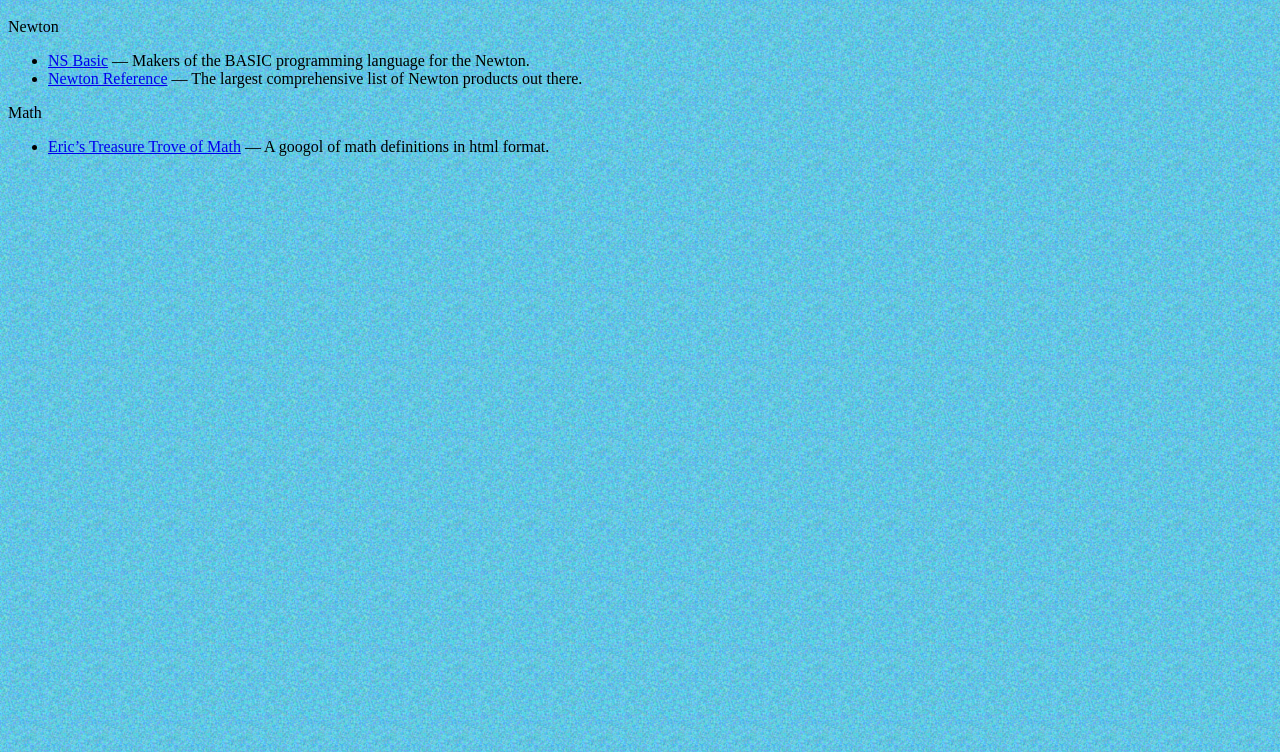
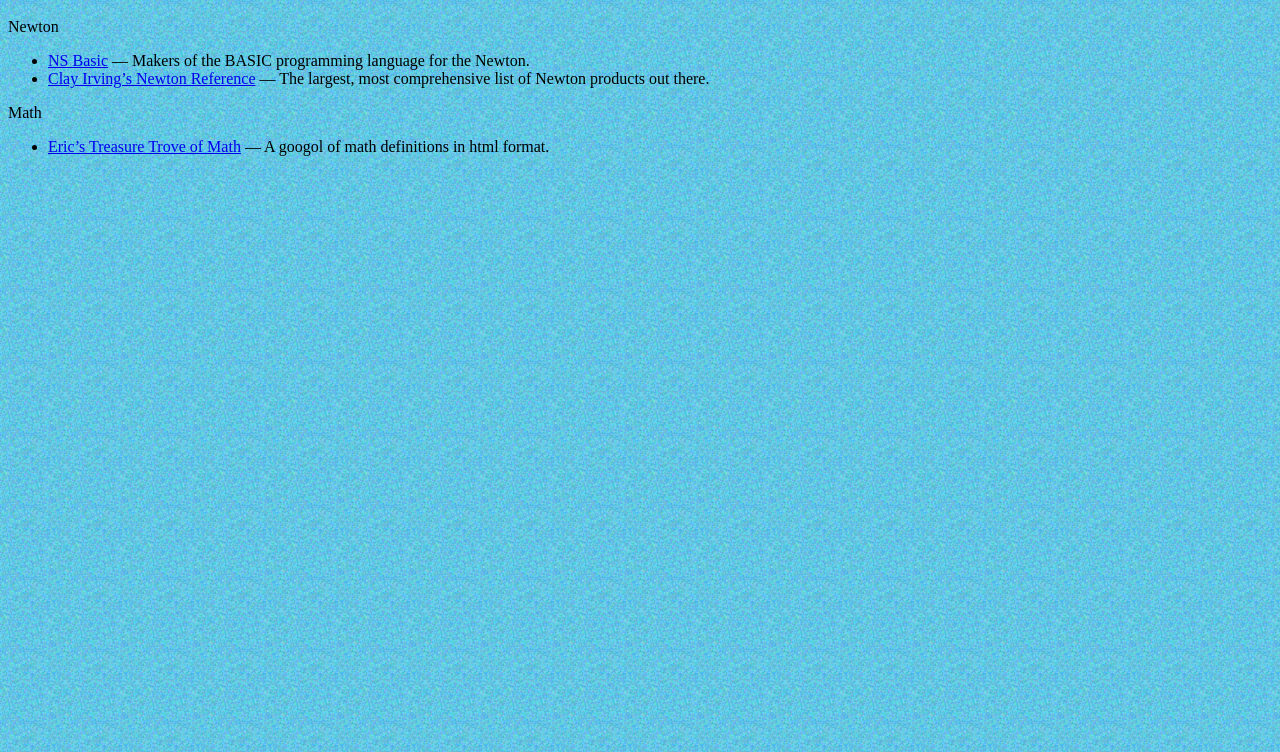
Before and after one commit to splorp/newtsprism, a plain HTML site: page newtsprism/links.html in a window 1280 px wide. Shown: the part 48-800 px from the top of the page. Drawn offline with Linux system fonts and the light colour scheme.

Commit message:
Minor edit

```diff
--- a/newtsprism/links.html
+++ b/newtsprism/links.html
@@ -14,7 +14,7 @@
 
 <ul>
 	<li><a href="https://web.archive.org/web/20081220002337/http://www.nsbasic.com/">NS Basic</a> — Makers of the BASIC programming language for the Newton.</li>
-	<li><a href="http://www.panix.com/~clay/newton">Newton Reference</a> — The largest comprehensive list of Newton products out there.</li>
+	<li><a href="http://www.panix.com/~clay/newton">Clay Irving’s Newton Reference</a> — The largest, most comprehensive list of Newton products out there.</li>
 </ul>
 
 <p>Math</p>
```
